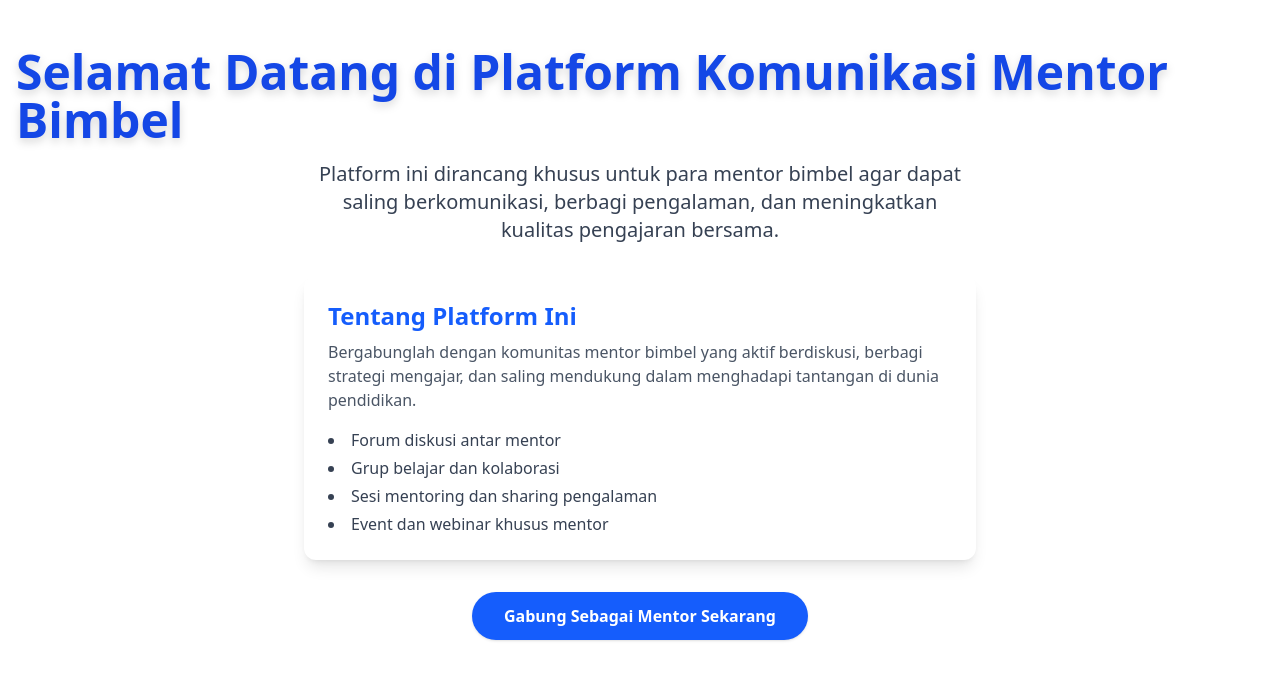
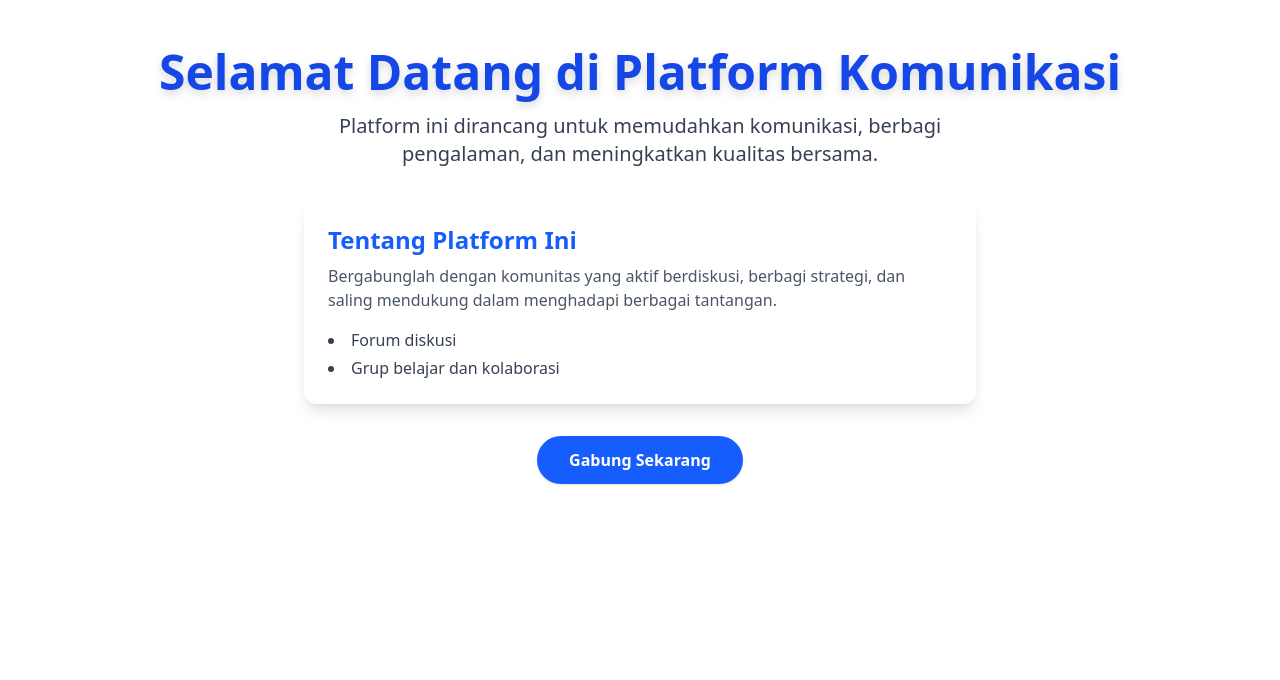
Before and after one commit to PanaraID/c.panaracourse.my.id, a Laravel app: page / in a window 1280 px wide. Shown: the top 680 px of the page. Run offline with Laravel 12, Linux system fonts and the light colour scheme; style sheets or scripts are compiled from the project's sources; parts of the project's set-up code (start-up, migrations or seed data) failed here and were passed over; some libraries are stand-ins or nearby versions; some web fonts are replaced.

Commit message:
feat: Simplify welcome message and description for a broader audience

```diff
--- a/resources/views/livewire/pages/home.blade.php
+++ b/resources/views/livewire/pages/home.blade.php
@@ -13,27 +13,24 @@ class extends Component {
 };
 
 ?>
-
 <div class="flex flex-col items-center justify-center py-12 px-4">
     <h1 class="text-5xl font-extrabold mb-4 text-blue-700 dark:text-blue-300 drop-shadow-lg">
-        Selamat Datang di Platform Komunikasi Mentor Bimbel
+        Selamat Datang di Platform Komunikasi
     </h1>
     <p class="text-xl text-gray-700 dark:text-gray-300 mb-8 max-w-2xl text-center">
-        Platform ini dirancang khusus untuk para mentor bimbel agar dapat saling berkomunikasi, berbagi pengalaman, dan meningkatkan kualitas pengajaran bersama.
+        Platform ini dirancang untuk memudahkan komunikasi, berbagi pengalaman, dan meningkatkan kualitas bersama.
     </p>
     <div class="bg-white dark:bg-gray-800 rounded-xl shadow-lg p-6 mb-8 max-w-2xl w-full">
         <h2 class="text-2xl font-semibold text-blue-600 dark:text-blue-300 mb-2">Tentang Platform Ini</h2>
         <p class="text-gray-600 dark:text-gray-400 mb-4">
-            Bergabunglah dengan komunitas mentor bimbel yang aktif berdiskusi, berbagi strategi mengajar, dan saling mendukung dalam menghadapi tantangan di dunia pendidikan.
+            Bergabunglah dengan komunitas yang aktif berdiskusi, berbagi strategi, dan saling mendukung dalam menghadapi berbagai tantangan.
         </p>
         <ul class="list-disc list-inside text-gray-700 dark:text-gray-300 space-y-1">
-            <li>Forum diskusi antar mentor</li>
+            <li>Forum diskusi</li>
             <li>Grup belajar dan kolaborasi</li>
-            <li>Sesi mentoring dan sharing pengalaman</li>
-            <li>Event dan webinar khusus mentor</li>
         </ul>
     </div>
     <a href="{{ route('login') }}" class="inline-block bg-blue-600 hover:bg-blue-700 text-white font-semibold py-3 px-8 rounded-full shadow transition duration-200">
-        Gabung Sebagai Mentor Sekarang
+        Gabung Sekarang
     </a>
 </div>
```
